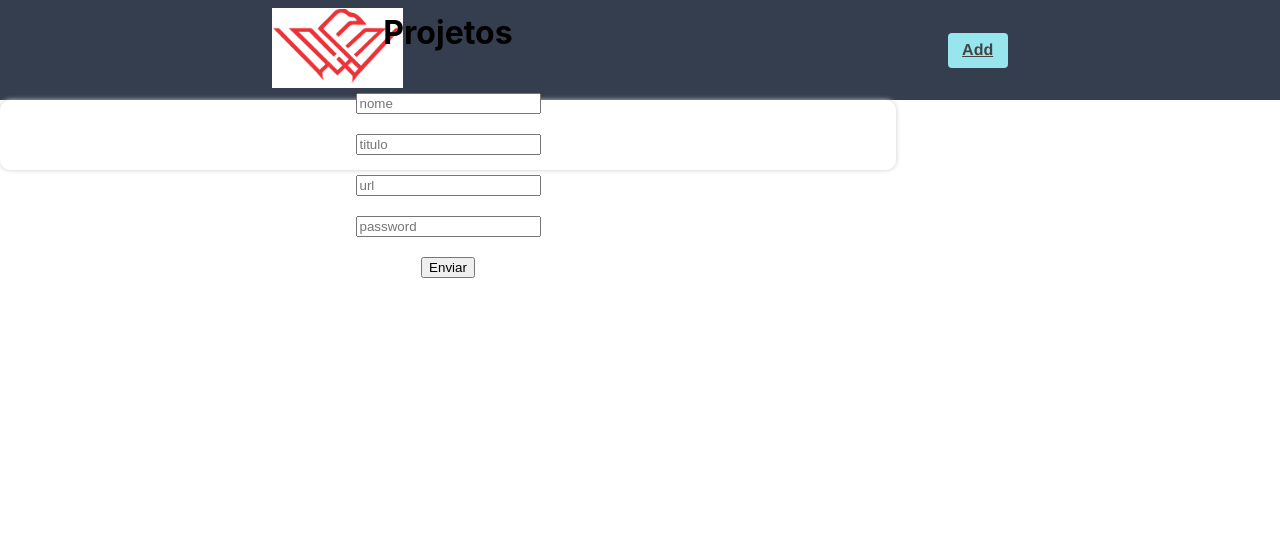
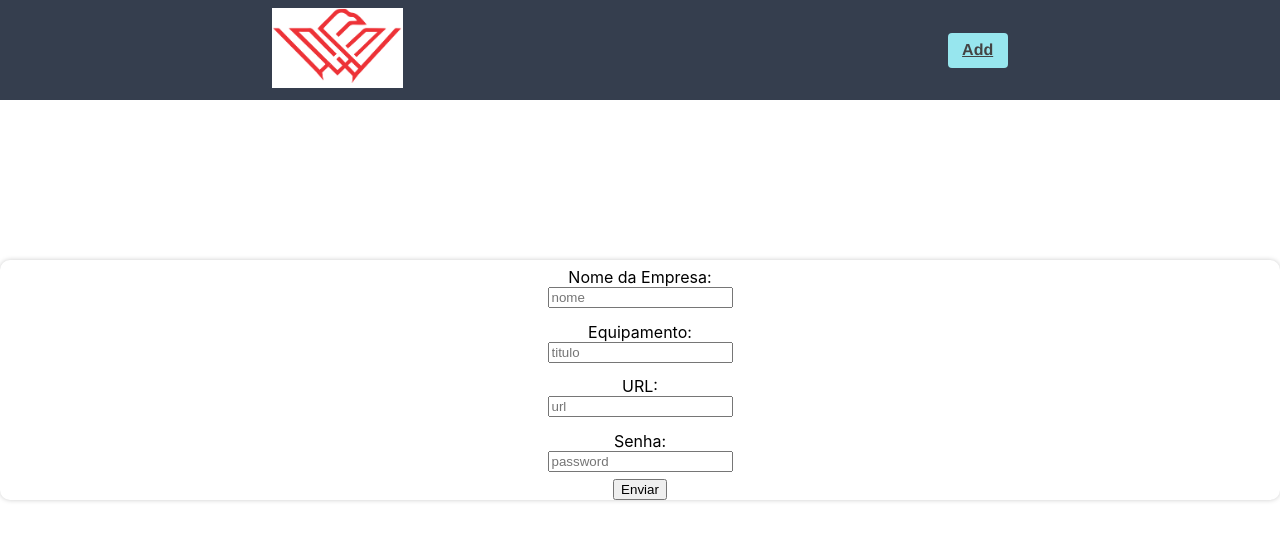
Before and after one commit to ThiagoArcangelo/InterfaceQrCode, a React (Create React App) app: page /create in a window 1280 px wide. Shown: the top 540 px of the page. Built offline with nearby package versions, Linux system fonts and the light colour scheme.

Commit message:
rota-update-semi-completa

```diff
--- a/src/components/Home/index.jsx
+++ b/src/components/Home/index.jsx
@@ -1,6 +1,6 @@
 import { useState, useEffect } from "react";
 import { Link } from 'react-router-dom';
-import api from "../../services/api"
+import api from "../../services/api";
 import './style.css';
 
 export function Home() {
@@ -21,7 +21,7 @@ export function Home() {
 
   function deletePost(id) {
     api.delete(`/projects/${id}`)
-     .then((data) => setProjects(projects.filter((post) => {
+     .then((/*data*/) => setProjects(projects.filter((post) => {
       return post.id !== id;
      })));
   }
--- a/src/components/InputArea/index.jsx
+++ b/src/components/InputArea/index.jsx
@@ -1,7 +1,7 @@
 import {useState } from 'react';
+import { useNavigate } from 'react-router-dom';
 import api from '../../services/api';
 import './style.css';
-import { useNavigate } from 'react-router-dom';
 
 const InputArea = () => {
   const [name, setName] = useState('');
@@ -9,6 +9,7 @@ const InputArea = () => {
   const [adress, setAdress] = useState('');
   const [key, setKey] = useState('');
   const [ posts, setPosts ] = useState([]);
+  // const { id } = useParams();
 
   const navigate = useNavigate();
 
@@ -41,7 +42,9 @@ const InputArea = () => {
 
   return(
     <div className='postArea'>
-      <h1>Projetos</h1>
+      <form>
+        <label>
+          Nome da Empresa:
           <input
             name='name'
             value={name}
@@ -49,6 +52,10 @@ const InputArea = () => {
             label='Nome'
             placeholder='nome'
           />
+        </label>
+
+       <label>
+          Equipamento:
           <input
             name='title'
             value={title}
@@ -56,6 +63,9 @@ const InputArea = () => {
             lable='Titulo'
             placeholder='titulo'
           />
+       </label>
+       <label>
+          URL:
           <input
             name='adress'
             value={adress}
@@ -63,6 +73,9 @@ const InputArea = () => {
             label='URL'
             placeholder='url'
           />
+       </label>
+        <label>
+          Senha:
           <input
             name='key'
             value={key}
@@ -70,7 +83,11 @@ const InputArea = () => {
             placeholder='password'
             type='password'
           />
+        </label>
+
         <button onClick={handleProjectSubmit}>Enviar</button>
+      </form>
+
     </div>
   )
 }
--- a/src/components/InputArea/style.css
+++ b/src/components/InputArea/style.css
@@ -9,19 +9,39 @@
     position: absolute;
 } */
 
-
-
 .postArea {
-    width: 70%;
-    height: 70px;
+    width: 100vw;
+    height: 30vh;
     display: flex;
-    flex-direction: column;
     justify-content: center;
     align-items: center;
-    /* margin: auto;
-    margin-top: 60px; */
-    gap: 20px;
+    flex-direction: column;
+    /* margin: auto; */
+    margin-top: 20vh;
     box-shadow: 0px 0px 5px #CCC;
     border-radius: 10px;
     z-index: -5px;
 }
+
+
+
+
+form {
+    display: flex;
+    flex-direction: column;
+    justify-content: center;
+    max-height: 30vh;
+    align-items: center;
+}
+
+
+label {
+    display: flex;
+    justify-content: center;
+    align-items: center;
+    height: 50vh;
+    flex-direction: column;
+    /* margin-bottom: 20px; */
+    /* font-size: 12px; */
+    text-align: left;
+}
--- a/src/components/UpdateModal/index.js
+++ b/src/components/UpdateModal/index.js
@@ -1,6 +1,6 @@
 import { useState } from "react";
-// import { useHistory } from 'react-router-dom';
 import api from "../../services/api";
+import { useParams } from "react-router-dom";
 import "./style.css";
 
 const UpdateData = () => {
@@ -10,7 +10,9 @@ const UpdateData = () => {
   const [key, setKey] = useState("");
   const [posts, setPosts] = useState([]);
 
-  function handleProjectSubmit(e) {
+  const { id } = useParams();
+
+  function handleUpdateProjectSubmit(e) {
     e.preventDefault();
 
     const data = {
@@ -20,7 +22,7 @@ const UpdateData = () => {
       key,
     };
 
-    api.post("http://localhost:3333/projects", data).then((response) => {
+    api.put(`http://localhost:3333/projects/${id}`, data).then((response) => {
       setPosts([response.data, ...posts]);
       // setPosts(response.data)
     });
@@ -31,12 +33,15 @@ const UpdateData = () => {
   function clearContent() {
     setName("");
     setTitle("");
-    setAdress("");
+    // setAdress("");
     setKey("");
   }
 
   return (
-    <div className="postArea">
+    <div>
+      <form className="update-area">
+        <label>
+          Nome da Empresa:
           <input
             name="name"
             value={name}
@@ -44,6 +49,10 @@ const UpdateData = () => {
             label="Nome"
             placeholder="nome"
           />
+        </label>
+
+        <label>
+          Equipamento:
           <input
             name="title"
             value={title}
@@ -51,6 +60,9 @@ const UpdateData = () => {
             lable="Titulo"
             placeholder="titulo"
           />
+        </label>
+        <label>
+          URL:
           <input
             name="adress"
             value={adress}
@@ -58,6 +70,9 @@ const UpdateData = () => {
             label="URL"
             placeholder="url"
           />
+        </label>
+        <label>
+          Senha:
           <input
             name="key"
             value={key}
@@ -65,7 +80,10 @@ const UpdateData = () => {
             placeholder="password"
             type="password"
           />
-      <button onClick={handleProjectSubmit}>Enviar</button>
+        </label>
+
+        <button onClick={handleUpdateProjectSubmit}>Atualizar</button>
+      </form>
     </div>
   );
 };
--- a/src/components/UpdateModal/style.css
+++ b/src/components/UpdateModal/style.css
@@ -0,0 +1,24 @@
+.update-area {
+    display: flex;
+    justify-content: center;
+    align-items: center;
+    margin-top: 20vh;
+    height: 30vh;
+    flex-direction: column;
+    color: #7b6767 !important;
+    box-shadow: 0px 0px 5px #CCC;
+    font-family: sans-serif;
+    text-align: left;
+    font-size: 12px;
+}
+
+label {
+    display: flex;
+    justify-content: center;
+    align-items: center;
+    height: 50vh;
+    flex-direction: column;
+    /* margin-bottom: 20px; */
+    /* font-size: 12px; */
+    text-align: left;
+}
```
Also changed, not shown: src/assets/atualizar.png (added). Lines whose indentation alone changed are shown as unchanged.
